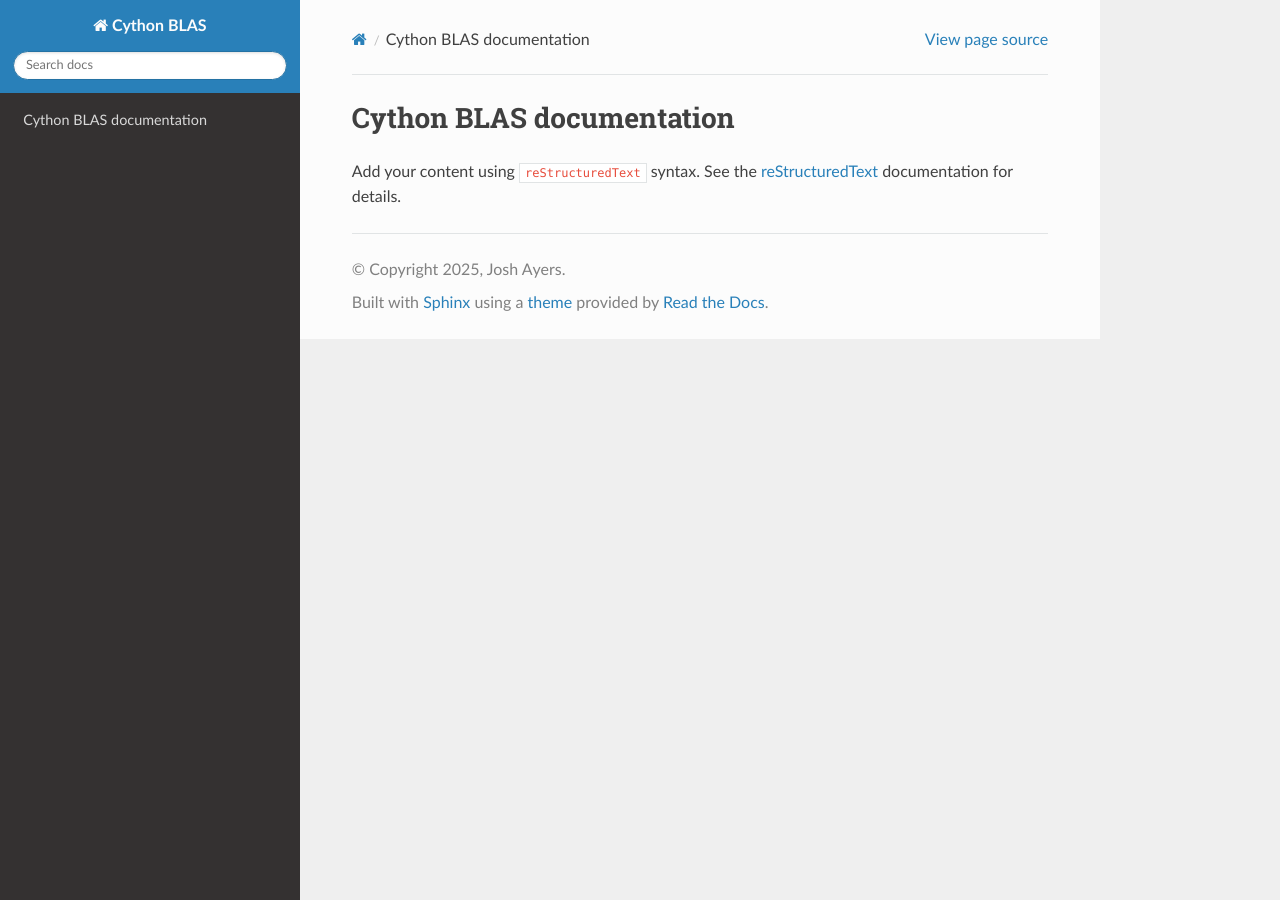
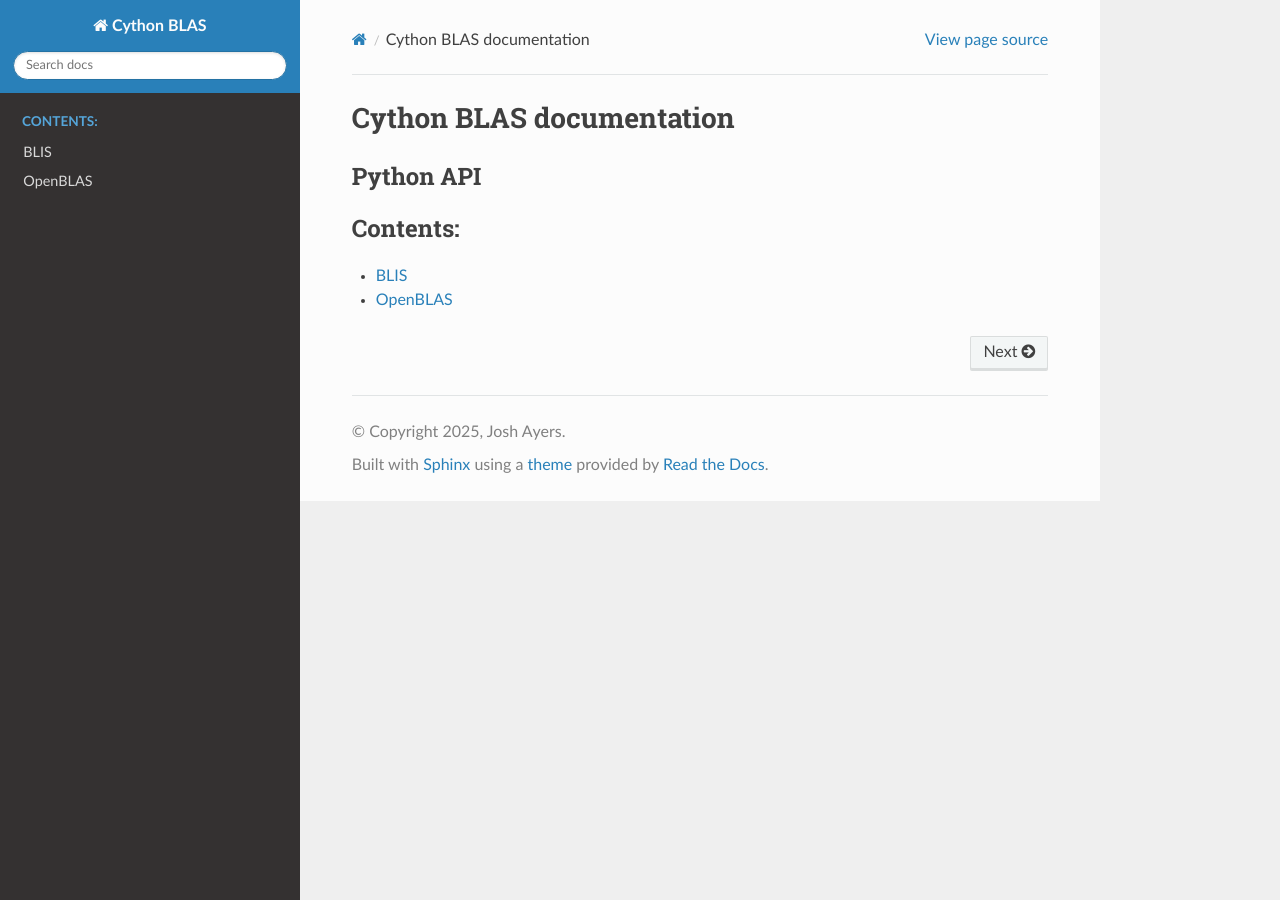
Before and after one commit to joshayers/cython-blas, a Sphinx documentation site: the page built from docs/source/index.rst, in a window 1280 px wide. Built offline with Sphinx 7.4.7 and the Read the Docs theme 3.1.0, drawn with Linux system fonts in a browser that asks for light colours.

Commit message:
Updated documentation.

```diff
--- a/docs/source/conf.py
+++ b/docs/source/conf.py
@@ -1,4 +1,4 @@
-# Configuration file for the Sphinx documentation builder.
+# Configuration file for the Sphinx documentation builder.  # noqa: D100, INP001
 #
 # For the full list of built-in configuration values, see the documentation:
 # https://www.sphinx-doc.org/en/master/usage/configuration.html
@@ -7,14 +7,18 @@
 # https://www.sphinx-doc.org/en/master/usage/configuration.html#project-information
 
 project = "Cython BLAS"
-copyright = "2025, Josh Ayers"
+copyright = "2025, Josh Ayers"  # noqa: A001
 author = "Josh Ayers"
 release = "0.1.0"
 
 # -- General configuration ---------------------------------------------------
 # https://www.sphinx-doc.org/en/master/usage/configuration.html#general-configuration
 
-extensions = []
+extensions = [
+    "sphinx.ext.mathjax",
+    "sphinx.ext.autodoc",
+    "sphinx.ext.napoleon",
+]
 
 templates_path = ["_templates"]
 exclude_patterns = []
--- a/docs/source/index.rst
+++ b/docs/source/index.rst
@@ -6,11 +6,12 @@
 Cython BLAS documentation
 =========================
 
-Add your content using ``reStructuredText`` syntax. See the
-`reStructuredText <https://www.sphinx-doc.org/en/master/usage/restructuredtext/index.html>`_
-documentation for details.
-
+Python API
+----------
 
 .. toctree::
-   :maxdepth: 2
+   :maxdepth: 1
    :caption: Contents:
+
+   api/blis
+   api/openblas
```
Also changed, not shown: docs/source/api/blis.rst (added, +20 -0 lines), docs/source/api/openblas.rst (added, +28 -0 lines), 2 other files.
